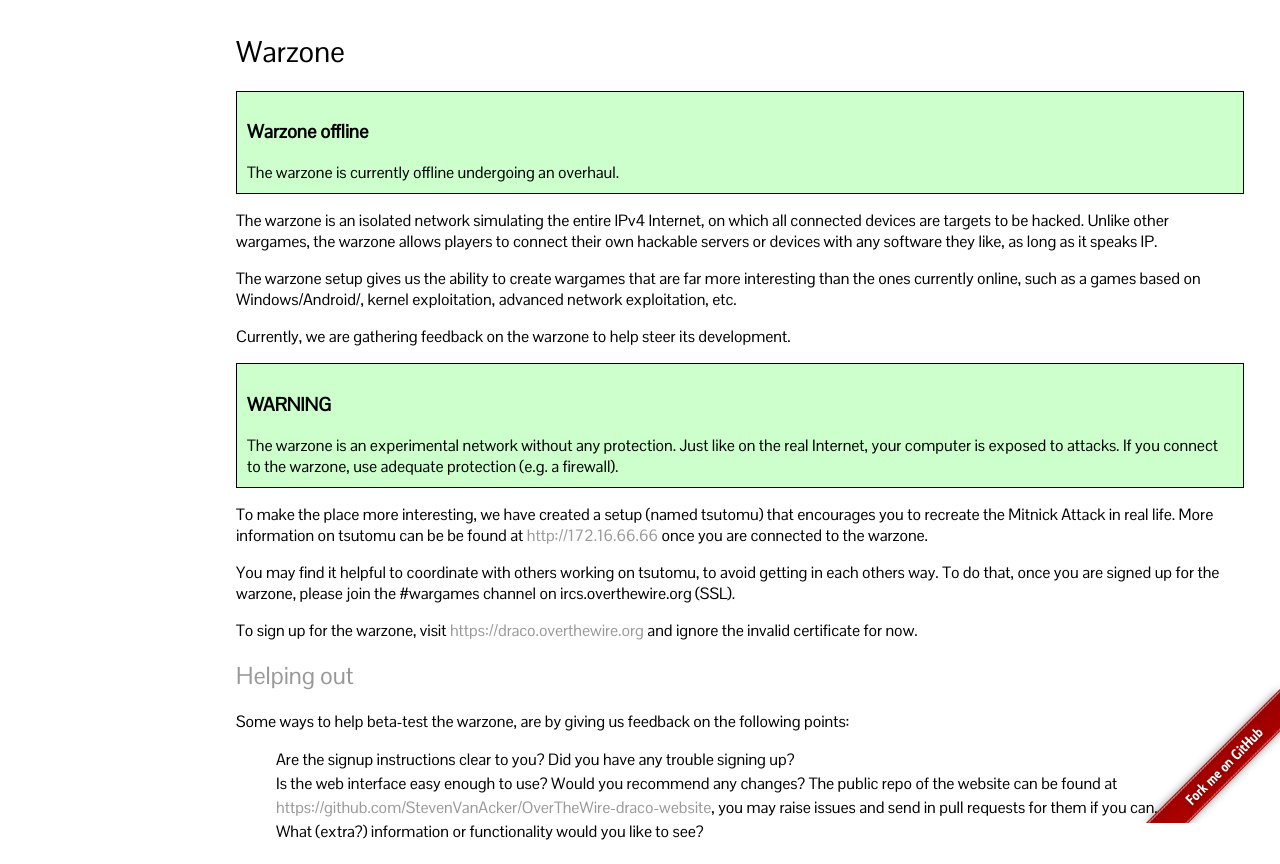
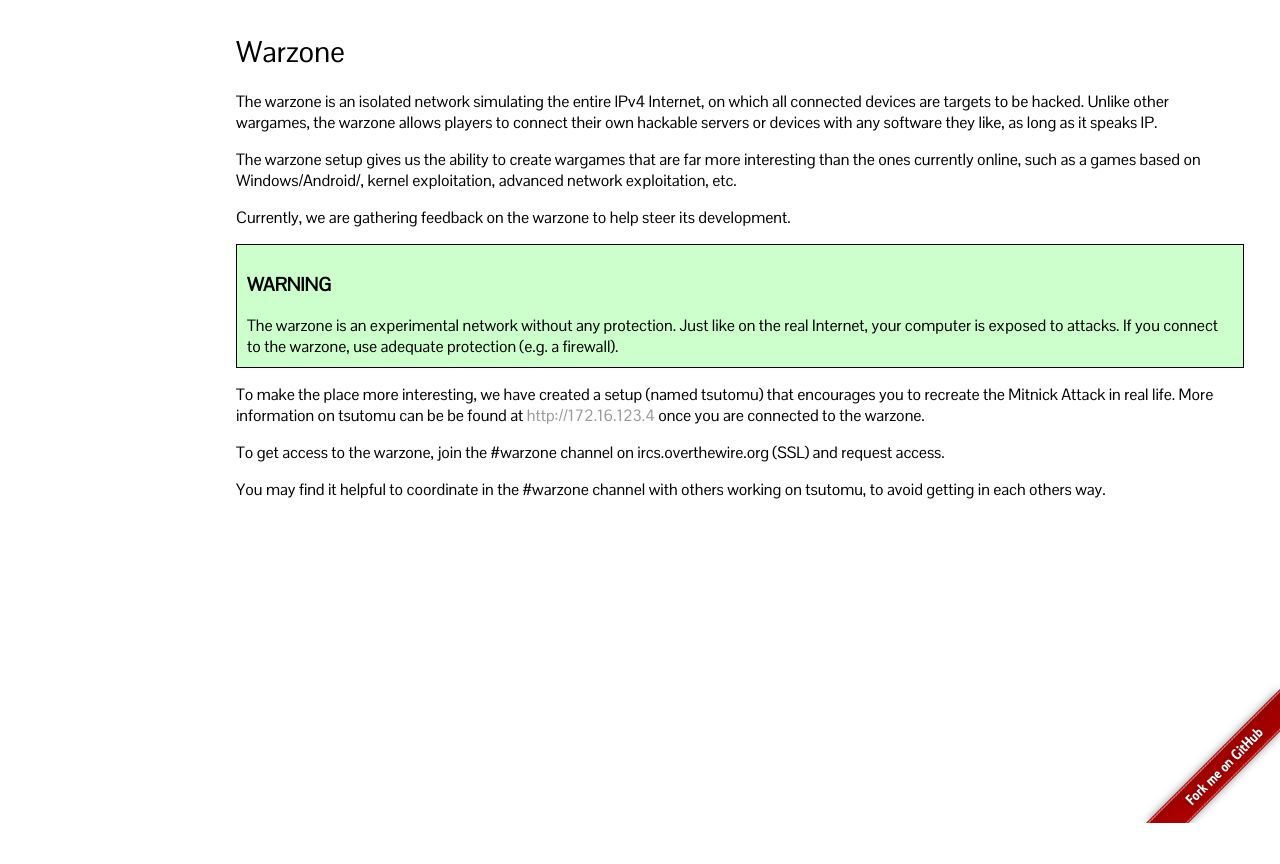
Before and after one commit to OverTheWireOrg/OverTheWire-website, a Jekyll site: the page built from warzone/index.md, in a window 1280 px wide, cut to the strip 77-941 px from the top of the page. Built offline with Jekyll 4.4.1, drawn with Linux system fonts in a browser that asks for light colours; after the commit the page ends 900 px from its top, so only the background shows below that.

Commit message:
warzone is back

```diff
--- a/warzone/index.md
+++ b/warzone/index.md
@@ -5,10 +5,6 @@
 
 Warzone
 ========
-
-{% include beginNote.html title="Warzone offline" %}
-The warzone is currently offline undergoing an overhaul.
-{% include endNote.html %}
 
 The warzone is an isolated network simulating the entire IPv4 Internet, on
 which all connected devices are targets to be hacked. Unlike other wargames,
@@ -30,22 +26,11 @@
 
 To make the place more interesting, we have created a setup (named tsutomu)
 that encourages you to recreate the Mitnick Attack in real life.  More
-information on tsutomu can be be found at <http://172.16.66.66> once you are
+information on tsutomu can be be found at <http://172.16.123.4> once you are
 connected to the warzone.
 
-You may find it helpful to coordinate with others working on tsutomu, to avoid
-getting in each others way. To do that, once you are signed up for the warzone,
-please join the #wargames channel on ircs.overthewire.org (SSL).
+To get access to the warzone, join the #warzone channel on ircs.overthewire.org (SSL)
+and request access.
 
-To sign up for the warzone, visit <https://draco.overthewire.org> and ignore the
-invalid certificate for now.
-
-Helping out
------------
-
-Some ways to help beta-test the warzone, are by giving us feedback on the
-following points:
-
-* Are the signup instructions clear to you? Did you have any trouble signing up?
-* Is the web interface easy enough to use? Would you recommend any changes? The public repo of the website can be found at <https://github.com/StevenVanAcker/OverTheWire-draco-website>, you may raise issues and send in pull requests for them if you can.
-* What (extra?) information or functionality would you like to see?
+You may find it helpful to coordinate in the #warzone channel with others working on
+tsutomu, to avoid getting in each others way.
```
Also changed, not shown: news/index.md (+7 -0 lines).
